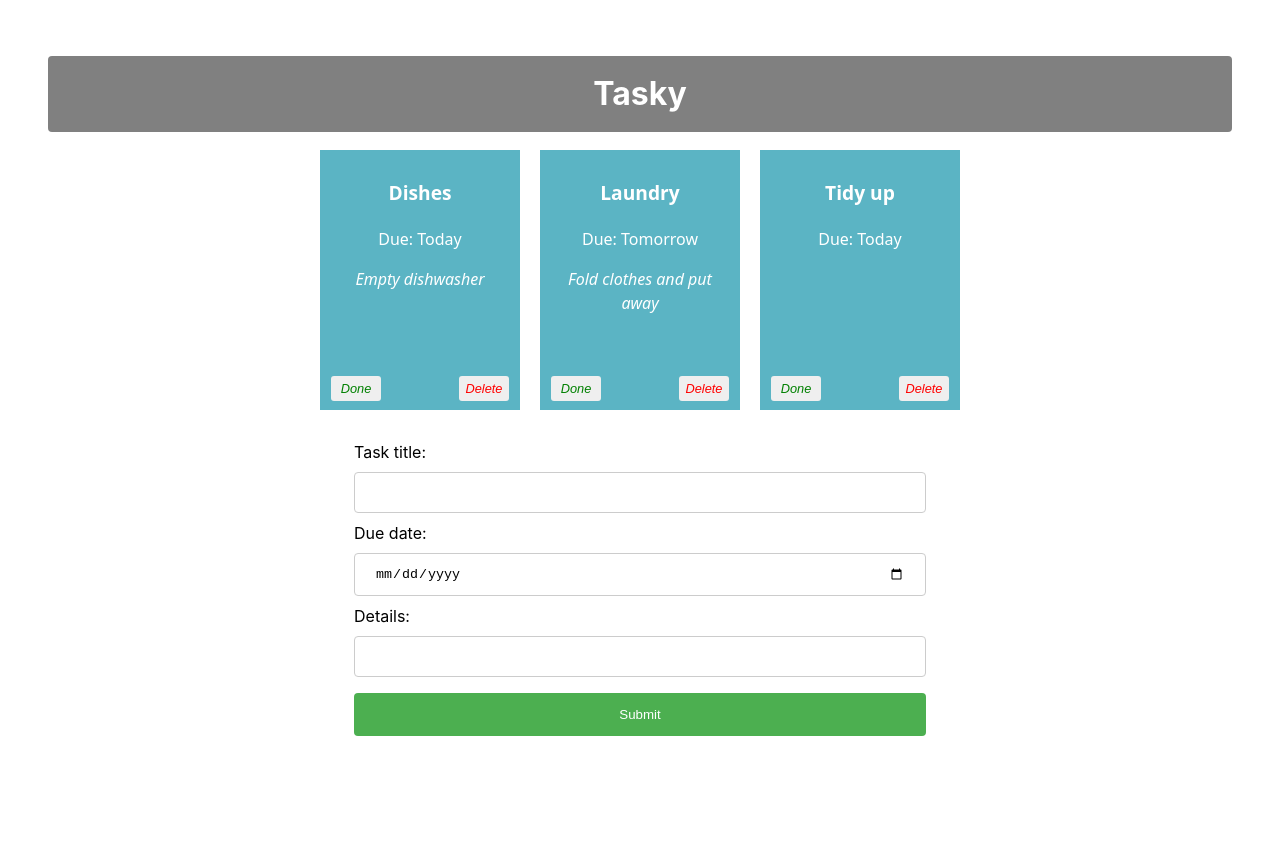
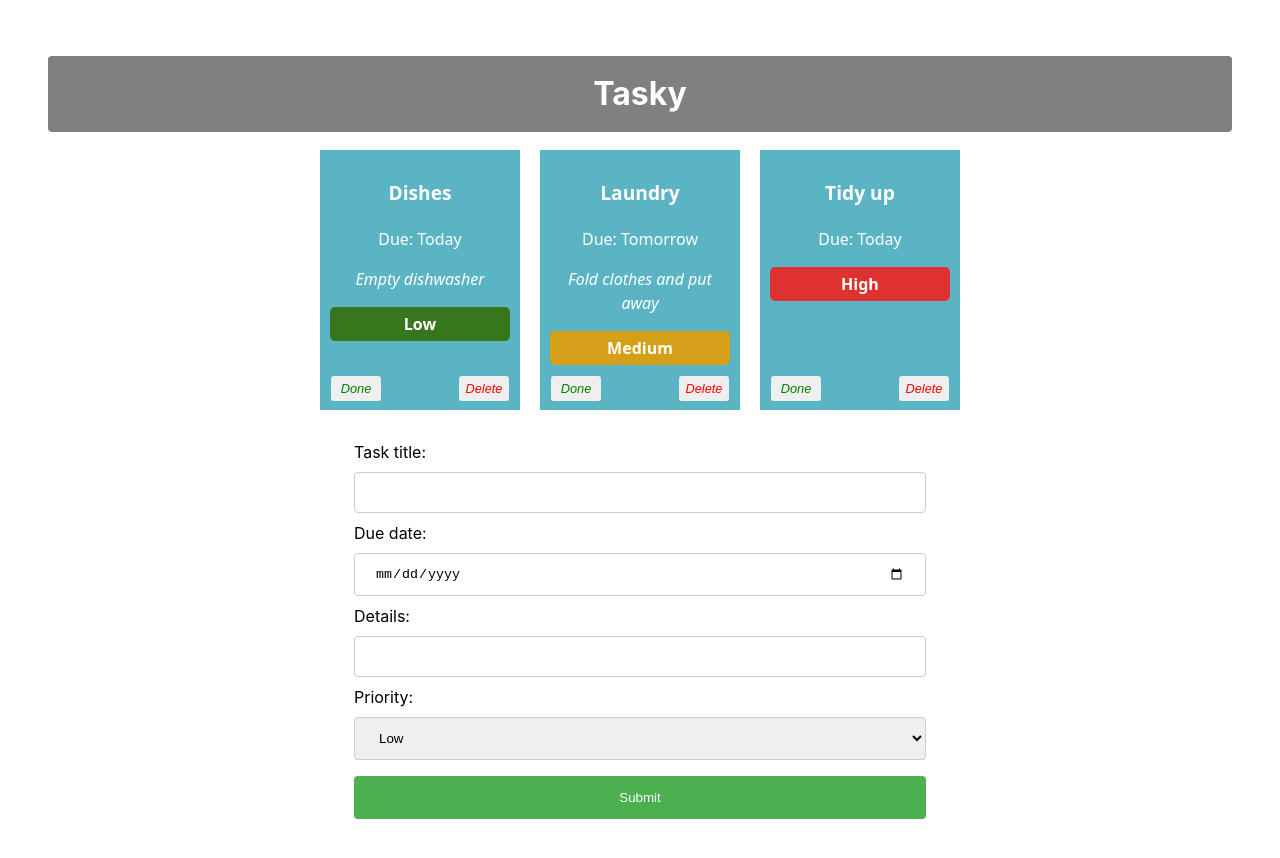
Before and after one commit to Mariia220/react-basics-labs, a React (Vite) app in the folder tasky/: page / in a window 1280 px wide. Shown: the top 858 px of the page. Before the commit the page ends 812 px from the top, so only its background shows below. Built offline with nearby package versions, Linux system fonts and the light colour scheme.

Commit message:
Tasky Lab 2b - Exercises done

```diff
--- a/tasky/src/App.css
+++ b/tasky/src/App.css
@@ -36,6 +36,10 @@ div {
   position: relative;
 }
 
+.Low { background-color: #38761d; }
+.Medium { background-color: #d4a017; }
+.High { background-color: #e03131; }
+
 .title {
   font-weight: bold;
   font-size: 1.2em;
@@ -47,7 +51,13 @@ div {
   margin-top: 10px;
 }
 
-
+.level {
+  font-weight: bold;
+  font-size: 1em;
+  padding: 5px;
+  border-radius: 5px;
+  margin-top: 5px;
+}
 
 button {
   border: none;
@@ -73,7 +83,7 @@ button {
   color: red;
 }
 
-input[type=text], input[type=date] {
+input[type=text], input[type=date], select {
   width: 100%;
   padding: 12px 20px;
   margin: 8px 0;
--- a/tasky/src/App.jsx
+++ b/tasky/src/App.jsx
@@ -10,9 +10,9 @@ function App() {
 
   const [ taskState, setTaskState ] = useState({
     tasks: [
-      { id: 1, title: "Dishes", description: "Empty dishwasher", deadline: "Today", done: false },
-      { id: 2, title: "Laundry", description: "Fold clothes and put away", deadline: "Tomorrow", done: false },
-      { id: 3, title: "Tidy up", deadline: "Today", done: false }
+      { id: 1, title: "Dishes", description: "Empty dishwasher", deadline: "Today",level: "Low", done: false },
+      { id: 2, title: "Laundry", description: "Fold clothes and put away", deadline: "Tomorrow",level: "Medium", done: false },
+      { id: 3, title: "Tidy up", deadline: "Today",level: "High", done: false }
     ]
   });
 
@@ -50,6 +50,9 @@ function App() {
       case "deadline":
           form.deadline = event.target.value;
           break;
+      case "level":
+          form.level = event.target.value;
+          break;
       default:
           form = formState;
     }
@@ -80,6 +83,7 @@ function App() {
       title={task.title}
       description={task.description}
       deadline={task.deadline}
+      level={task.level}
       key={task.id}
       done={task.done}
       markDone={() => doneHandler(index)}
--- a/tasky/src/components/Form.jsx
+++ b/tasky/src/components/Form.jsx
@@ -2,7 +2,7 @@ const AddTaskForm = (props) => {
 
   return (
     <div>
-    <form onSubmit={props.submit}>
+<form onSubmit={props.submit}>
 
             <label>
         Task title:
@@ -18,6 +18,14 @@ const AddTaskForm = (props) => {
         Details:
         <input type="text" name="description" onChange={(event) => props.change(event)} />
     </label>
+        <label>
+        Priority:
+        <select name="level" onChange={(event) => props.change(event)}>
+            <option value="Low">Low</option>
+            <option value="Medium">Medium</option>
+            <option value="High">High</option>
+        </select>
+        </label>
         <input type="submit" value="Submit" />
         </form>
     </div>
--- a/tasky/src/components/Task.jsx
+++ b/tasky/src/components/Task.jsx
@@ -7,6 +7,7 @@ const Task = (props) => {
             <p className="title">{props.title}</p>
             <p> Due: {props.deadline}</p>
             <p className="description">{props.description}</p>
+            <p className={`level ${props.level}`}>{props.level}</p>
             <button onClick={props.markDone} className='doneButton'>Done</button>
             <button onClick={props.deleteTask}className='deleteButton'>Delete</button>
 
```
